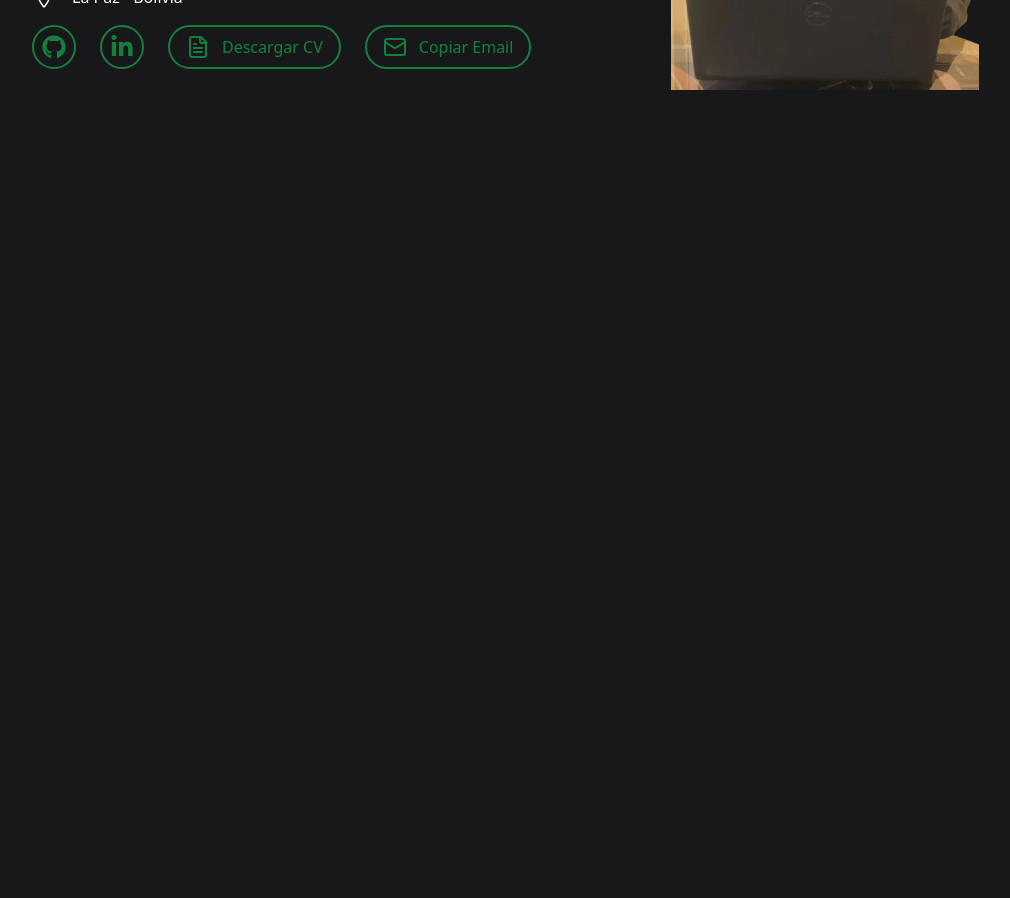
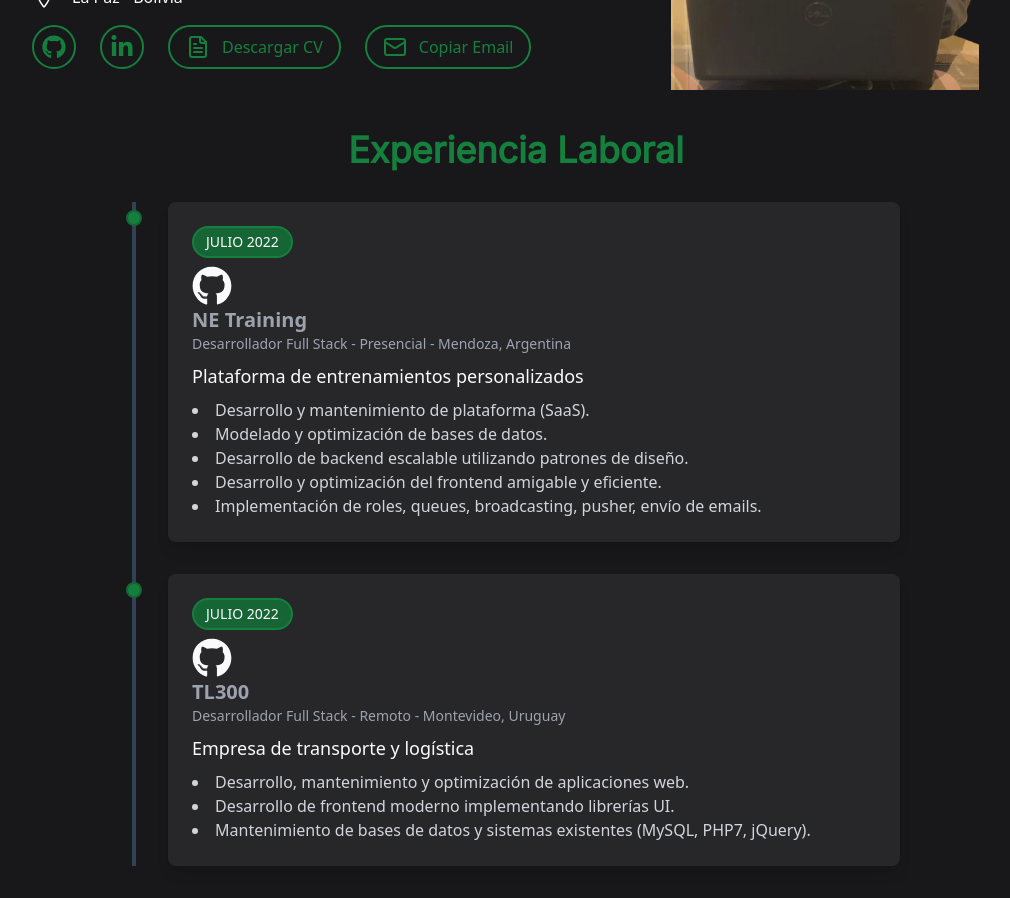
Before and after one commit to DilanGerber/portfolio-dilan, a Next.js app: page / in a window 1280 px wide. Shown: the part 300-1198 px from the top of the page, without its empty margins (124-1134 px from the left). Before the commit the page ends 800 px from the top, so only its background shows below. Built offline with nearby package versions, Linux system fonts and the light colour scheme.

Commit message:
diseño de Experience pero sin data ni modo lite

```diff
--- a/src/app/page.js
+++ b/src/app/page.js
@@ -1,3 +1,4 @@
+import Experience from "@/components/home/experience/Experience";
 import Landing from "@/components/home/Landing";
 import ThemeSwitcher from "@/components/theme/ThemeSwitcher";
 
@@ -6,6 +7,7 @@ export default function Home() {
     <div className=" ">
       <ThemeSwitcher/>
       <Landing />
+      <Experience />
     </div>
   );
 }
--- a/src/components/home/experience/Experience.jsx
+++ b/src/components/home/experience/Experience.jsx
@@ -0,0 +1,80 @@
+import IconDownload from '@/icons/IconDownload'
+import IconGitHub from '@/icons/IconGitHub';
+import React from 'react'
+
+const experienceData = [
+    {
+      id: 1,
+      company: "NE Training",
+      role: "Desarrollador Full Stack",
+      location: "Presencial - Mendoza, Argentina",
+      date: "JULIO 2022",
+      project: "Plataforma de entrenamientos personalizados",
+      tasks: [
+        "Desarrollo y mantenimiento de plataforma (SaaS).",
+        "Modelado y optimización de bases de datos.",
+        "Desarrollo de backend escalable utilizando patrones de diseño.",
+        "Desarrollo y optimización del frontend amigable y eficiente.",
+        "Implementación de roles, queues, broadcasting, pusher, envío de emails.",
+      ],
+    },
+    {
+      id: 2,
+      company: "TL300",
+      role: "Desarrollador Full Stack",
+      location: "Remoto - Montevideo, Uruguay",
+      date: "JULIO 2022",
+      project: "Empresa de transporte y logística",
+      tasks: [
+        "Desarrollo, mantenimiento y optimización de aplicaciones web.",
+        "Desarrollo de frontend moderno implementando librerías UI.",
+        "Mantenimiento de bases de datos y sistemas existentes (MySQL, PHP7, jQuery).",
+      ],
+    },
+  ];
+
+
+const Experience = () => {
+  return (
+    <section className=' relative px-4 mt-10 max-w-[1000px] mx-auto'>
+        <h2 className="text-3xl lg:text-4xl font-bold font-inter text-green-700 text-center">Experiencia Laboral</h2>
+        <div className="relative border-l-4 border-slate-700 max-w-3xl mx-auto mt-8">
+        {experienceData.map((exp) => (
+          <div key={exp.id} className="relative mb-8 pl-8">
+            <div className="absolute w-4 h-4 bg-green-700 border-2 border-green-800 rounded-full left-[-10px] top-2"></div>
+            <div className=" bg-zinc-800 p-6 rounded-lg shadow-lg">
+              <p className="text-sm bg-green-800 border-2 border-green-700 text-white px-3 py-1 rounded-full inline-block">
+                {exp.date}
+              </p>
+              <IconGitHub className='size-10 mt-2' />
+              <h3 className="text-xl font-semibold text-gray-400">{exp.company}</h3>
+              <p className="text-sm text-gray-400">{exp.role} - {exp.location}</p>
+              <p className="text-lg font-medium mt-2">{exp.project}</p>
+              <ul className="text-gray-300 list-disc list-inside mt-2">
+                {exp.tasks.map((task, i) => (
+                  <li key={i}>{task}</li>
+                ))}
+              </ul>
+            </div>
+          </div>
+        ))}
+      </div>
+    </section>
+  )
+}
+
+export default Experience
+
+// educacion puede ser:
+{/* <div className="grid gap-6 max-w-4xl mx-auto">
+{experienceData.map((exp) => (
+  <div
+    key={exp.id}
+    className="bg-gray-800 p-6 rounded-xl shadow-lg hover:shadow-xl transition-all"
+  >
+    <h3 className="text-xl font-semibold text-green-500">{exp.role}</h3>
+    <p className="text-gray-400">{exp.company} • {exp.date}</p>
+    <p className="text-gray-300 mt-2">{exp.description}</p>
+  </div>
+))}
+</div> */}
```
